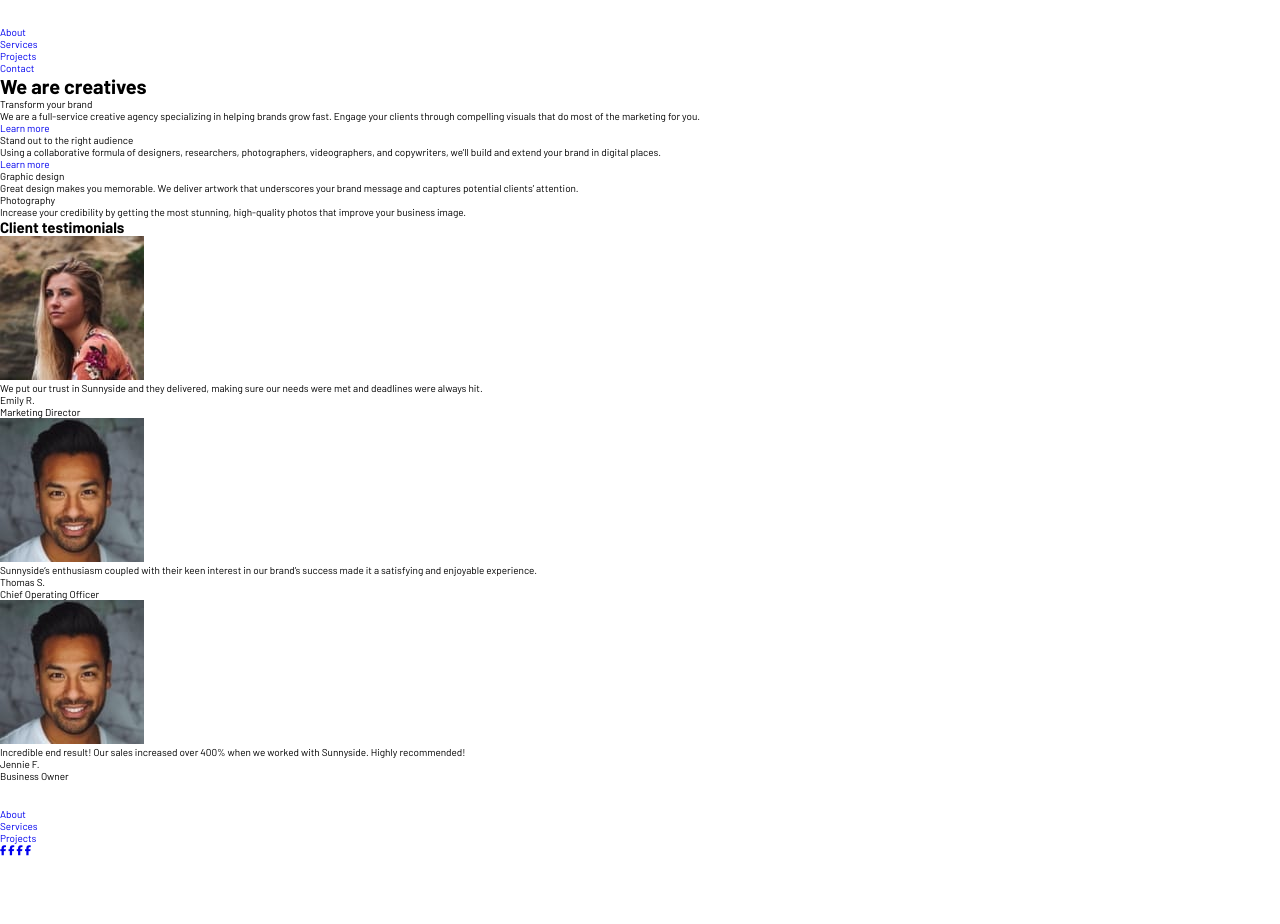
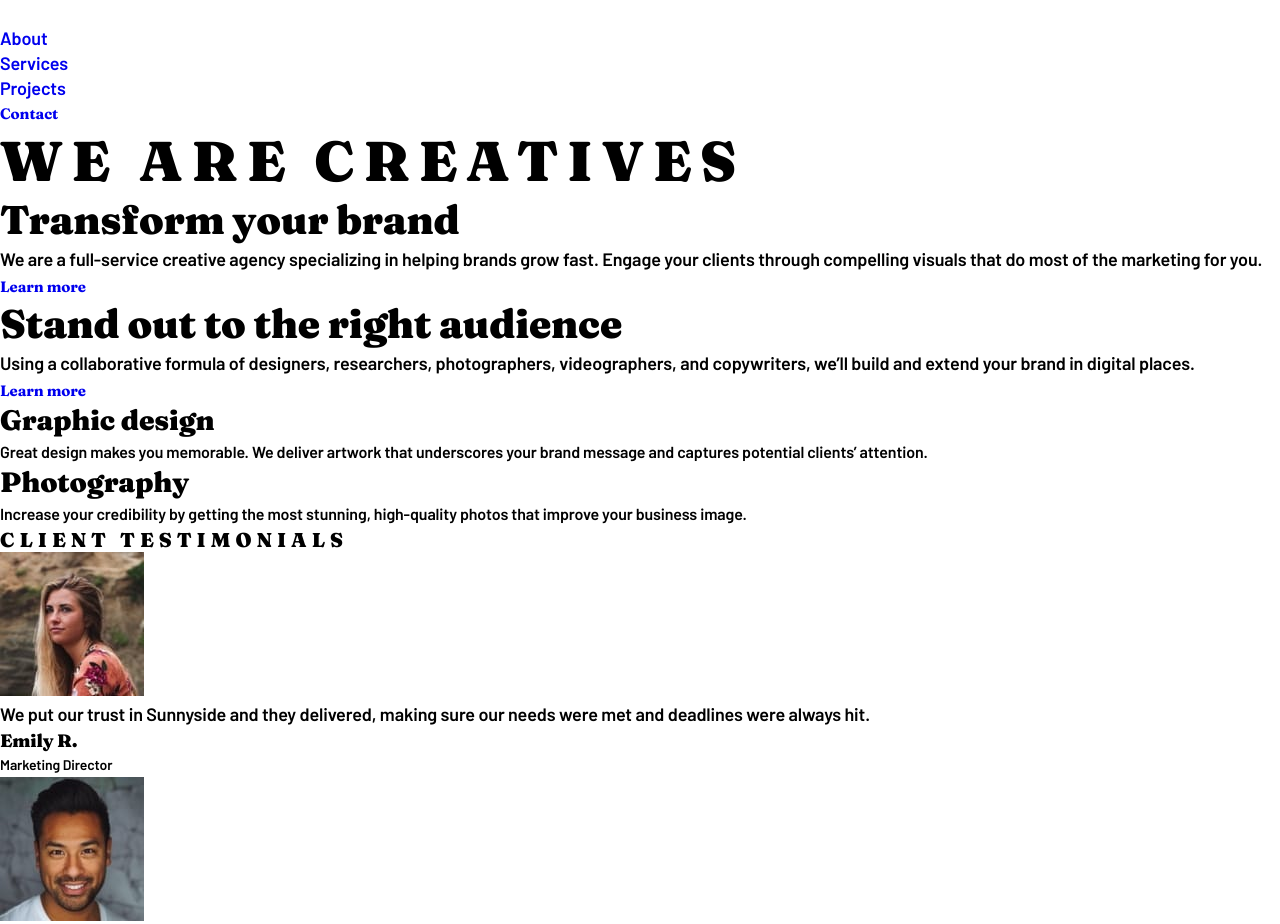
Before and after one commit to piushbhandari/Sunnyside-agency-landing-page, a plain HTML site: page index.html in a window 1280 px wide. Shown: the top 924 px of the page. Before the commit the page ends 856 px from the top, so only its background shows below. Drawn offline with Linux system fonts and the light colour scheme.

Commit message:
finished typogrphy

```diff
--- /dev/null
+++ b/css shit/reset.css
@@ -0,0 +1,62 @@
+@import url("https://fonts.googleapis.com/css2?family=Barlow:ital,wght@0,100;0,200;0,300;0,400;0,500;0,600;0,700;0,800;0,900;1,100;1,200;1,300;1,400;1,500;1,600;1,700;1,800;1,900&display=swap");
+@import url("https://fonts.googleapis.com/css2?family=Fraunces:ital,opsz,wght@0,9..144,100;0,9..144,200;0,9..144,300;0,9..144,400;0,9..144,500;0,9..144,600;0,9..144,700;0,9..144,800;0,9..144,900;1,9..144,100;1,9..144,200;1,9..144,300;1,9..144,400;1,9..144,500;1,9..144,600;1,9..144,700;1,9..144,800;1,9..144,900&display=swap");
+* {
+  padding: 0;
+  margin: 0;
+  box-sizing: border-box;
+  font-family: "Fraunces", serif;
+  font-family: "Barlow", sans-serif;
+}
+
+html {
+  font-size: 62.5%;
+}
+
+li {
+  list-style-type: none;
+}
+
+a {
+  text-decoration: none;
+}
+button {
+  border: none;
+  background: transparent;
+  cursor: pointer;
+}
+a,
+button {
+  transition: 0.3s ease-in-out;
+}
+.flex {
+  display: flex;
+}
+.flex-center {
+  display: flex;
+  justify-content: center;
+  align-items: center;
+}
+.flex-between {
+  display: flex;
+  justify-content: space-between;
+  align-items: center;
+}
+.flex-column {
+  display: flex;
+  flex-direction: column;
+}
+.align-center {
+  display: flex;
+  align-items: center;
+}
+.align-start {
+  display: flex;
+  align-items: flex-start;
+}
+.fit-image {
+  height: 100%;
+  width: 100%;
+  object-fit: cover;
+}
+body {
+}
--- /dev/null
+++ b/css shit/typography.css
@@ -0,0 +1,89 @@
+/*
+================================
+    TYPOGRaPHY
+================================
+*/
+.nav_a {
+  font-weight: 600;
+  font-size: 1.8rem;
+  line-height: 2.5rem;
+  letter-spacing: -0.128571px;
+}
+.cta {
+  font-weight: 700;
+  font-size: 1.5rem;
+  line-height: 2.5rem;
+  letter-spacing: -0.107143px;
+}
+h1,
+h2,
+h3,
+h4,
+h5,
+h6,
+.cta,
+.name {
+  font-family: "Fraunces", serif;
+}
+.primary-header {
+  font-weight: 900;
+  font-size: 5.6rem;
+  line-height: 6.9rem;
+  letter-spacing: 0.875rem;
+  text-transform: uppercase;
+}
+.secondary-header {
+  font-weight: 900;
+  font-size: 4rem;
+  line-height: 4.9rem;
+  letter-spacing: -0.285714px;
+}
+.secondary-header--teste {
+  font-weight: 900;
+  font-size: 2rem;
+  line-height: 2.5rem;
+  letter-spacing: 0.5rem;
+  text-transform: uppercase;
+}
+.tertiary-header {
+  font-weight: 900;
+  font-size: 2.8rem;
+  line-height: 3.5rem;
+  letter-spacing: -0.2px;
+}
+.large-desc {
+  font-weight: 600;
+  font-size: 1.8rem;
+  line-height: 3rem;
+  letter-spacing: -0.128571px;
+}
+.large-desc--special {
+  font-weight: 600;
+  font-size: 1.8rem;
+  line-height: 3.2rem;
+  letter-spacing: -0.128571px;
+}
+
+.medium-desc {
+  font-weight: 600;
+  font-size: 1.6rem;
+  line-height: 2.7rem;
+  letter-spacing: -0.114286px;
+}
+.name {
+  font-weight: 900;
+  font-size: 1.8rem;
+  line-height: 2.2rem;
+  letter-spacing: -0.128571px;
+}
+.job {
+  font-weight: 600;
+  font-size: 1.4rem;
+  line-height: 2.5rem;
+  letter-spacing: -0.1px;
+}
+/*
+================================
+    TYPOGRaPHY
+================================
+*/
--- a/index.html
+++ b/index.html
@@ -5,7 +5,9 @@
     <meta http-equiv="X-UA-Compatible" content="IE=edge" />
     <meta name="viewport" content="width=device-width, initial-scale=1.0" />
     <meta name="description" content="yoooooooooo....." />
-    <link rel="stylesheet" href="./styles.css" />
+    <!-- <link rel="stylesheet" href="./styles.css" /> -->
+    <link rel="stylesheet" href="./css shit/reset.css">
+    <link rel="stylesheet" href="./css shit/typography.css">
     <title>TT__TT</title>
   </head>
   <body>
@@ -15,49 +17,49 @@
           <img class="header__logo" src="./images/logo.svg" alt="sunnyside logo" />
           <ul class="header__nav-links">
             <li class="header__nav-link">
-              <a href="#" class="header__nav-link">About</a>
+              <a href="#" class="header__nav-link nav_a ">About</a>
             </li>
             <li class="header__nav-link">
-              <a href="#" class="header__nav-link">Services</a>
+              <a href="#" class="header__nav-link nav_a ">Services</a>
             </li>
             <li class="header__nav-link">
-              <a href="#" class="header__nav-link">Projects</a>
+              <a href="#" class="header__nav-link nav_a ">Projects</a>
             </li>
             <li class="header__nav-link">
-              <a href="#" class="header__nav-link header__nav-cta">Contact</a>
+              <a href="#" class="header__nav-link header__nav-cta cta">Contact</a>
             </li>
           </ul>
         </nav>
-        <h1 class="header__title">We are creatives</h1>
+        <h1 class="header__title primary-header">We are creatives</h1>
       </div>
     </header>
     <main class="main">
       <ul class="commercials">
         <li class="commercials__commercial commercials__commercial--grid-1">
             <div class="commercials__textbox">
-                <p class="commercials__title">Transform your brand</p>
-                <p class="commercials__description">We are a full-service creative agency specializing in
+                <h2 class="commercials__title secondary-header">Transform your brand</h2>
+                <p class="commercials__description large-desc ">We are a full-service creative agency specializing in
                     helping brands grow fast. Engage your clients through compelling visuals
                     that do most of the marketing for you.</p>
-                <a href="#" class="commercials__cta">Learn more</a>
+                <a href="#" class="commercials__cta cta">Learn more</a>
             </div>
         </li>
         <li class="commercials__commercial commercials__commercial--grid-2"></li>
         <li class="commercials__commercial commercials__commercial--grid-3"></li>
         <li class="commercials__commercial commercials__commercial--grid-4">
             <div class="commercials__textbox">
-                <p class="commercials__title">Stand out to the right
-                    audience</p>
-                <p class="commercials__description">Using a collaborative formula of designers, researchers,
+                <h2 class="commercials__title secondary-header">Stand out to the right
+                    audience</h2>
+                <p class="commercials__description large-desc ">Using a collaborative formula of designers, researchers,
                     photographers, videographers, and copywriters, we’ll build and extend your
                     brand in digital places.</p>
-                <a href="#" class="commercials__cta">Learn more</a>
+                <a href="#" class="commercials__cta cta">Learn more</a>
             </div>
         </li>
         <li class="commercials__commercial commercials__commercial--grid-5">
             <div class="commercials__textbox">
-                <p class="commercials__title">Graphic design</p>
-                <p class="commercials__description">Great design makes you
+                <h3 class="commercials__title tertiary-header">Graphic design</h3>
+                <p class="commercials__description medium-desc">Great design makes you
                     memorable. We deliver artwork that underscores your brand message and
                     captures potential clients’ attention.</p>
 
@@ -65,8 +67,8 @@
         </li>
         <li class="commercials__commercial commercials__commercial--grid-6">
             <div class="commercials__textbox">
-                <p class="commercials__title">Photography</p>
-                <p class="commercials__description">Increase your credibility
+                <h3 class="commercials__title tertiary-header">Photography</h3>
+                <p class="commercials__description medium-desc">Increase your credibility
                     by getting the most stunning, high-quality photos that improve your business
                     image.</p>
 
@@ -75,39 +77,39 @@
       </ul>
       <section class="section-testemonials">
         <div class="section-testemonials__cont">
-          <h2 class="section-testemonials__secondary-header">Client testimonials</h2>
+          <h2 class="section-testemonials__secondary-header secondary-header--teste">Client testimonials</h2>
           <ul class="section-testmonials__testemonials">
             <li class="section-testemonials__testemonial">
                 <div class="section-testemonials__avatar-box">
                     <img src="./images/image-emily.jpg" alt="image-emily">
                 </div>
-                <p class="section-testemonials__description">We put our trust in Sunnyside and they delivered,
+                <p class="section-testemonials__description large-desc--special">We put our trust in Sunnyside and they delivered,
                     making sure our needs were met and deadlines were always hit.</p>
                  <div class="section-testemonials__user-box">
-                    <p class="section-testemonials__name">Emily R.</p>
-                    <p class="section-testemonials__job-title">Marketing Director</p>
+                    <p class="section-testemonials__name name">Emily R.</p>
+                    <p class="section-testemonials__job-title job">Marketing Director</p>
                  </div>
             </li>
             <li class="section-testemonials__testemonial">
                 <div class="section-testemonials__avatar-box">
                     <img src="./images/image-thomas.jpg" alt="image-thomas">
                 </div>
-                <p class="section-testemonials__description">Sunnyside’s enthusiasm coupled with their keen interest
+                <p class="section-testemonials__description large-desc--special">Sunnyside’s enthusiasm coupled with their keen interest
                     in our brand’s success made it a satisfying and enjoyable experience.</p>
                  <div class="section-testemonials__user-box">
-                    <p class="section-testemonials__name">Thomas S.</p>
-                    <p class="section-testemonials__job-title">Chief Operating Officer</p>
+                    <p class="section-testemonials__name name">Thomas S.</p>
+                    <p class="section-testemonials__job-title job">Chief Operating Officer</p>
                  </div>
             </li>
             <li class="section-testemonials__testemonial">
                 <div class="section-testemonials__avatar-box">
                     <img src="./images/image-thomas.jpg" alt="image-thomas">
                 </div>
-                <p class="section-testemonials__description">Incredible end result! Our sales increased over
+                <p class="section-testemonials__description large-desc--special">Incredible end result! Our sales increased over
                     400% when we worked with Sunnyside. Highly recommended!</p>
                  <div class="section-testemonials__user-box">
-                    <p class="section-testemonials__name">Jennie F.</p>
-                    <p class="section-testemonials__job-title">Business Owner</p>
+                    <p class="section-testemonials__name name">Jennie F.</p>
+                    <p class="section-testemonials__job-title job">Business Owner</p>
                  </div>
             </li>
           </ul>
@@ -119,9 +121,9 @@
       <div class="footer__cont">
         <img src="./images/logo.svg" alt="logo" class="footer__logo">
         <ul class="footer__links">
-            <li><a href="#" class="footer__link">About </a></li>
-            <li><a href="#" class="footer__link">Services</a></li>
-            <li><a href="#" class="footer__link">Projects</a></li>
+            <li><a href="#" class="footer__link nav_a">About </a></li>
+            <li><a href="#" class="footer__link nav_a">Services</a></li>
+            <li><a href="#" class="footer__link nav_a">Projects</a></li>
         </ul>
         <ul class="footer__social-icons">
             <li>
```
